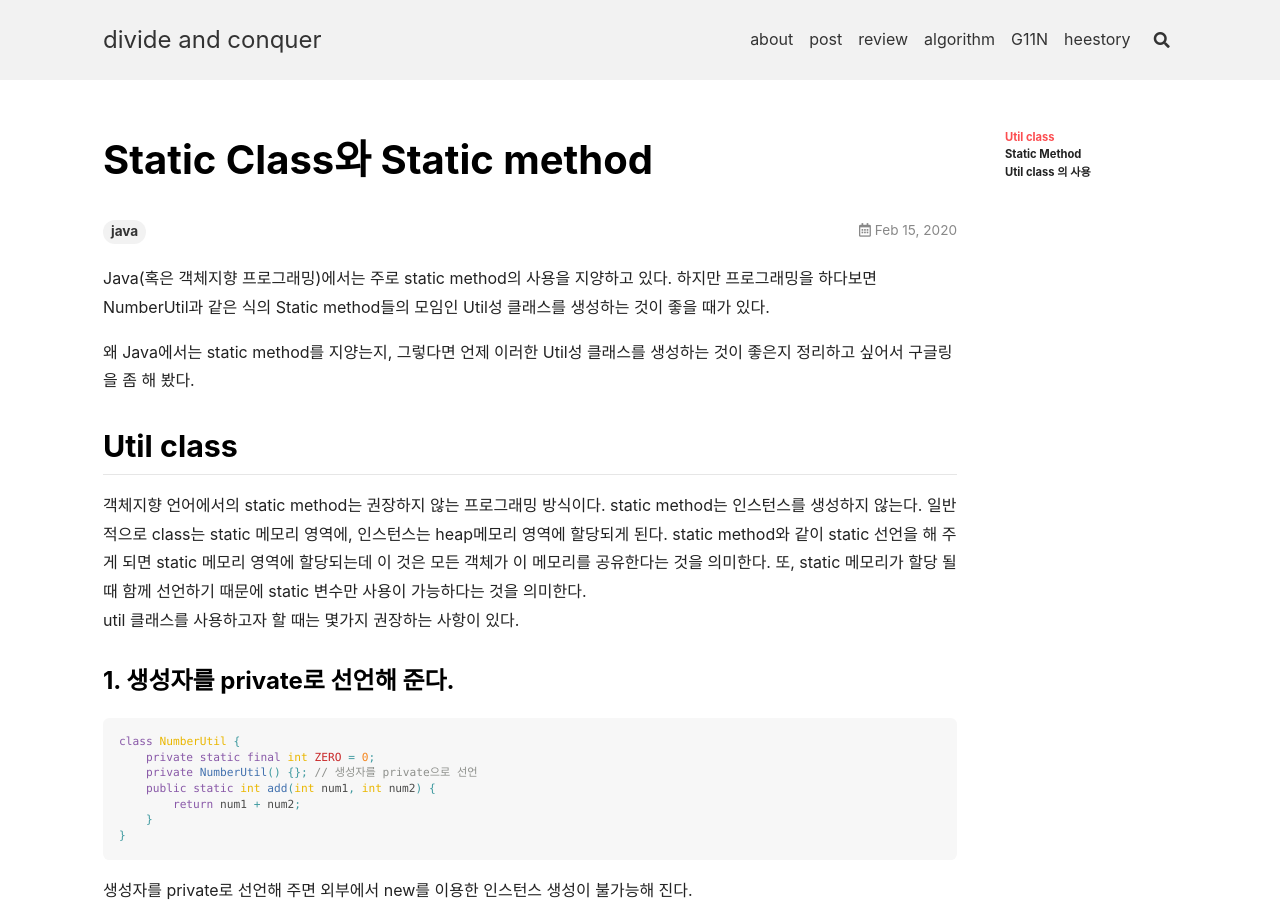
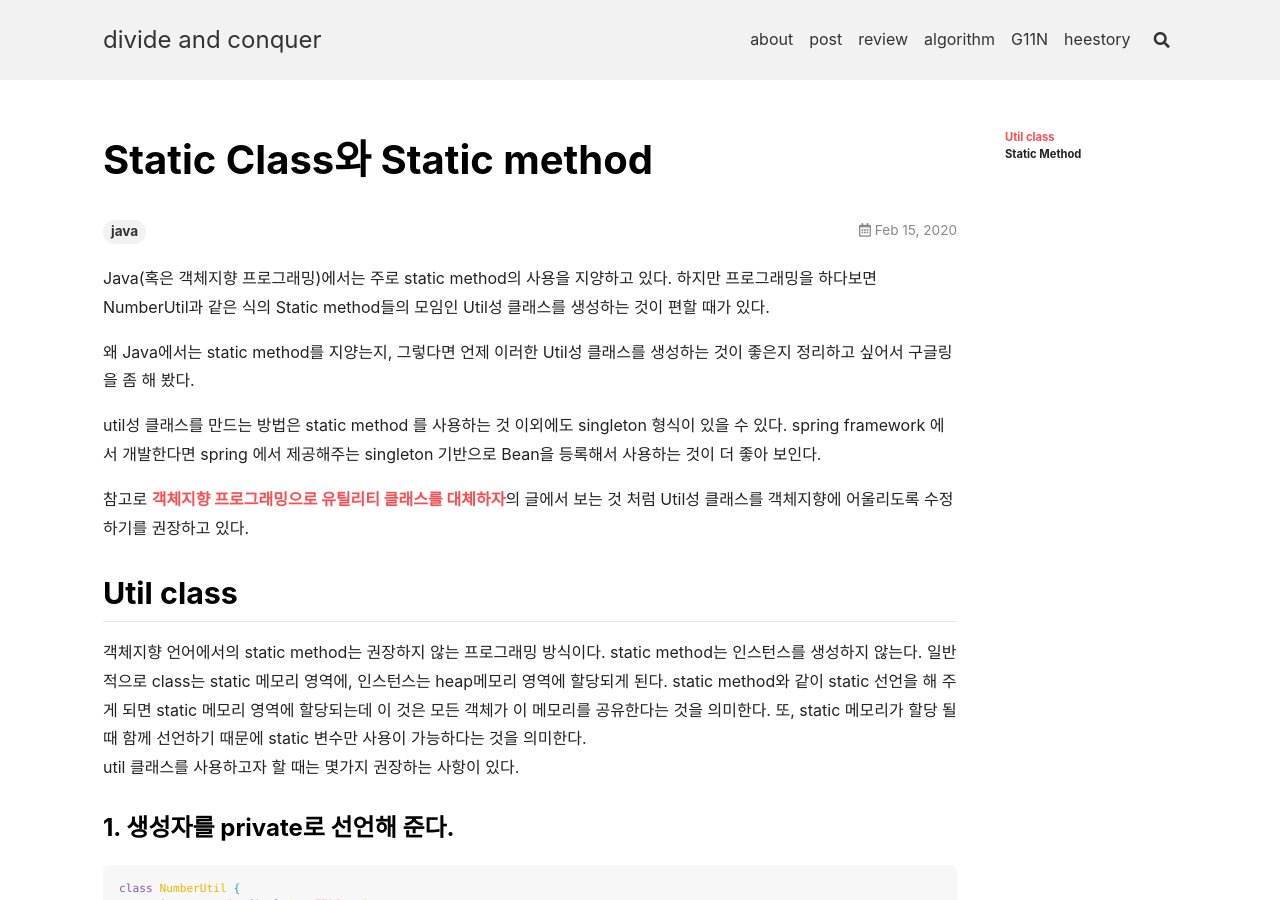
Before and after one commit to naheenosaur/naheenosaur.github.io, a Jekyll site: the page built from _posts/2020-02/2020-02-15-static-class와-static-method.md, in a window 1280 px wide and 900 px high. Built offline with Jekyll 4.4.1, drawn with Linux system fonts in a browser that asks for light colours; nearby versions of some CDN libraries; comment, search, counter and statistics services are not loaded; some of the changed text lies outside the part shown.

Commit message:
static method 내용 추가

```diff
--- a/_posts/2020-02/2020-02-15-static-class와-static-method.md
+++ b/_posts/2020-02/2020-02-15-static-class와-static-method.md
@@ -6,9 +6,15 @@ key: 20200215_01
 ---
 
 Java(혹은 객체지향 프로그래밍)에서는 주로 static method의 사용을 지양하고 있다.
-하지만 프로그래밍을 하다보면 NumberUtil과 같은 식의 Static method들의 모임인 Util성 클래스를 생성하는 것이 좋을 때가 있다.
+하지만 프로그래밍을 하다보면 NumberUtil과 같은 식의 Static method들의 모임인 Util성 클래스를 생성하는 것이 편할 때가 있다.
 
 왜 Java에서는 static method를 지양는지, 그렇다면 언제 이러한 Util성 클래스를 생성하는 것이 좋은지 정리하고 싶어서 구글링을 좀 해 봤다.
+
+util성 클래스를 만드는 방법은 static method 를 사용하는 것 이외에도 singleton 형식이 있을 수 있다.
+spring framework 에서 개발한다면 spring 에서 제공해주는 singleton 기반으로 Bean을 등록해서 사용하는 것이 더 좋아 보인다.
+
+참고로 [객체지향 프로그래밍으로 유틸리티 클래스를 대체하자](https://www.mimul.com/blog/oop-alternative-to-utility-classes/)의 글에서 보는 것 처럼
+Util성 클래스를 객체지향에 어울리도록 수정하기를 권장하고 있다.
 
 ## Util class
 객체지향 언어에서의 static method는 권장하지 않는 프로그래밍 방식이다. static method는 인스턴스를 생성하지 않는다.
@@ -52,7 +58,3 @@ static method는 static variable에만 접근할 수 있는데, 이것은 캡슐
 또, static 메모리에 할당되었기 때문에 프로그램이 실행되는 동안 계속 접근이 가능하기 때문에 Util성 클래스가 아닌 일반적인 서비스에는 적합하지 않다는 것이다.
 
 함께 참고해 볼만한 자료 : [Why aren't static methods considered good OO practice?](https://stackoverflow.com/questions/4002201/why-arent-static-methods-considered-good-oo-practice)
-
-## Util class 의 사용
-util성 클래스를 만드는 방법은 static method 를 사용하는 것 이외에도 singleton 형식이 있을 수 있다.
-spring framework 에서 개발한다면 spring 에서 제공해주는 singleton 기반으로 Bean을 등록해서 사용하는 것이 더 좋아 보인다.
```
Also changed, not shown: _posts/2020-02/2020-02-24-for-loop와-stream.md (+1 -0 lines).
